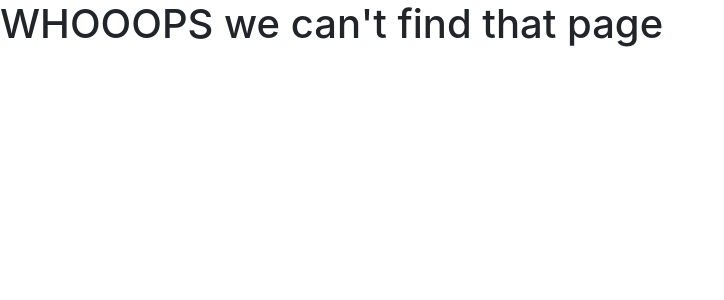
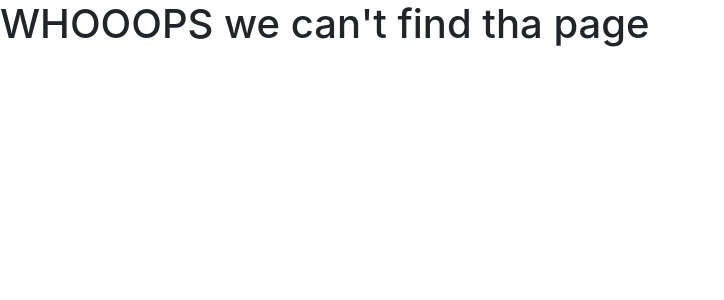
Before and after one commit to HenryKanyoro/News-Updates, a Flask app: template app/templates/fourOwfour.html in a window 1280 px wide. Shown: the part 53-353 px from the top of the page, without its empty margins (0-724 px from the left). Run offline with Flask 2, Linux system fonts and the light colour scheme; the template is opened without the code that fills it, so the values that code supplies are empty; some libraries are stand-ins or nearby versions.

Commit message:
added the 404 error

```diff
--- a/app/templates/fourOwfour.html
+++ b/app/templates/fourOwfour.html
@@ -1,5 +1,5 @@
 {% extends 'base.html'%}
 
 {% block content %}
-    <h1>WHOOOPS we can't find that page</h1>
+    <h1>WHOOOPS we can't find tha page</h1>
 {% endblock %}
```
